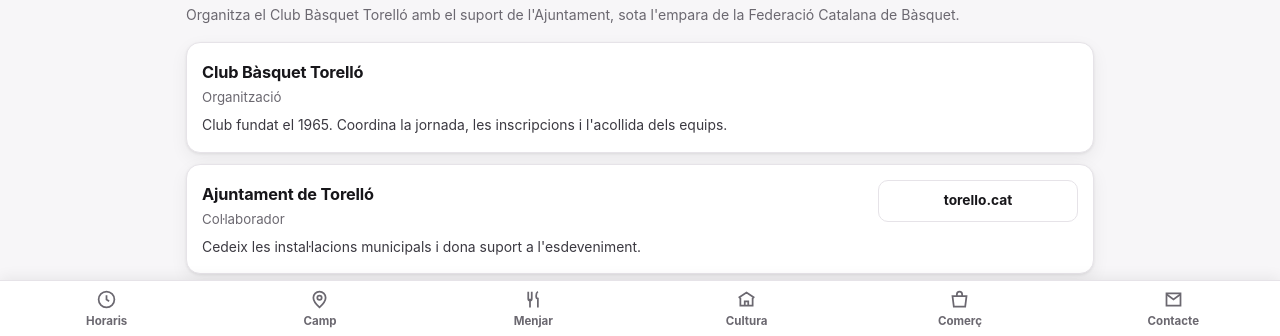
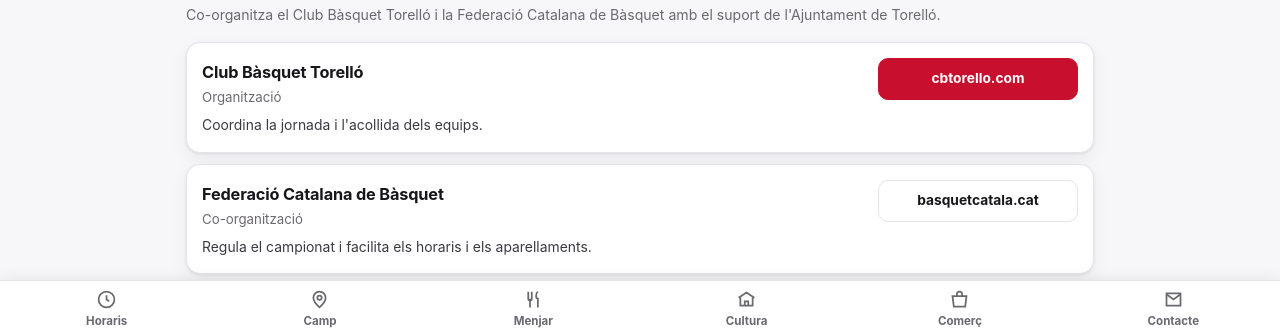
Before and after one commit to CBTorello-Gestio/openday-torello, a plain HTML site: page contacte.html in a window 1280 px wide. Shown: the part 462-798 px from the top of the page. Drawn offline with Linux system fonts and the light colour scheme.

Commit message:
Add files via upload

```diff
--- a/contacte.html
+++ b/contacte.html
@@ -4,7 +4,7 @@
 <meta charset="utf-8">
 <meta name="viewport" content="width=device-width, initial-scale=1, viewport-fit=cover">
 <meta name="theme-color" content="#111013">
-<meta name="description" content="Contacte i col·laboradors de l'Open Day 2027 del CB Torelló.">
+<meta name="description" content="Co-organitza el Club Bàsquet Torelló i la Federació Catalana de Bàsquet amb el suport de l'Ajuntament de Torelló.">
 <link rel="icon" type="image/png" sizes="512x512" href="img/favicon.png">
 <link rel="icon" type="image/png" sizes="32x32" href="img/favicon-32.png">
 <link rel="apple-touch-icon" sizes="180x180" href="img/apple-touch-icon.png">
@@ -236,33 +236,35 @@ footer .fl img{height:28px;width:auto}
 
 <section id="contacte">
   <h2>Contacte</h2>
-  <p class="sub">Organitza el Club Bàsquet Torelló amb el suport de l'Ajuntament,
-    sota l'empara de la Federació Catalana de Bàsquet.</p>
+  <p class="sub">Co-organitza el Club Bàsquet Torelló i la Federació Catalana de Bàsquet amb el suport de l'Ajuntament de Torelló.</p>
   <article class="item">
     <div class="item-body">
       <h3>Club Bàsquet Torelló</h3>
       <p class="meta">Organització</p>
-      <p class="desc">Club fundat el 1965. Coordina la jornada, les inscripcions i l'acollida dels equips.</p>
+      <p class="desc">Coordina la jornada i l'acollida dels equips.</p>
+    </div>
+    <div class="item-actions">
+      <a class="btn primary" href="https://cbtorello.com" target="_blank" rel="noopener">cbtorello.com</a>
+    </div>
+  </article>
+  <article class="item">
+    <div class="item-body">
+      <h3>Federació Catalana de Bàsquet</h3>
+      <p class="meta">Co-organització</p>
+      <p class="desc">Regula el campionat i facilita els horaris i els aparellaments.</p>
+    </div>
+    <div class="item-actions">
+      <a class="btn" href="https://www.basquetcatala.cat/" target="_blank" rel="noopener">basquetcatala.cat</a>
     </div>
   </article>
   <article class="item">
     <div class="item-body">
       <h3>Ajuntament de Torelló</h3>
-      <p class="meta">Col·laborador</p>
+      <p class="meta">Amb el suport de</p>
       <p class="desc">Cedeix les instal·lacions municipals i dona suport a l'esdeveniment.</p>
     </div>
     <div class="item-actions">
       <a class="btn" href="https://torello.cat/" target="_blank" rel="noopener">torello.cat</a>
-    </div>
-  </article>
-  <article class="item">
-    <div class="item-body">
-      <h3>Federació Catalana de Bàsquet</h3>
-      <p class="meta">Competició oficial</p>
-      <p class="desc">Regula el campionat i facilita els horaris i els aparellaments.</p>
-    </div>
-    <div class="item-actions">
-      <a class="btn" href="https://www.basquetcatala.cat/" target="_blank" rel="noopener">basquetcatala.cat</a>
     </div>
   </article>
 </section>
```
